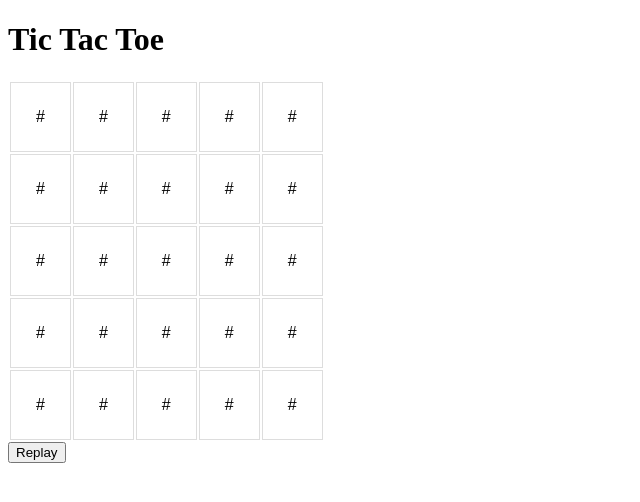
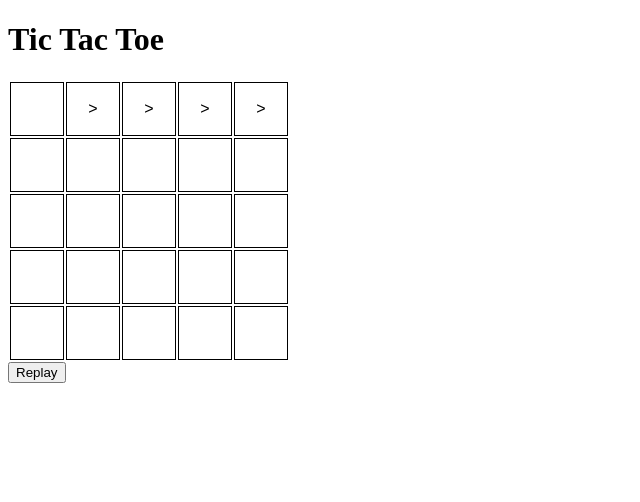
Before and after one commit to jallup/tictactoe, a plain HTML site: page index.html in a window 1280 px wide. Shown: the whole page, without its empty margins (0-640 px from the left). Drawn offline with Linux system fonts and the light colour scheme.

Commit message:
Changes for submission
Changes made after the feedback of first submit

```diff
--- a/index.html
+++ b/index.html
@@ -15,51 +15,50 @@
 	table {
 		font-family: arial, sans-serif;
 
-		width: 25px;
 	}
 
 	td, th {
-		border: 1px solid #dddddd;
+		border: 1px solid black;
 		text-align: center;
-		padding: 25px;
+
 	}
 
 	</style>
-	<table style="width:25px">
+	<table class="fixed" style="table-layout:fixed;">
 	<tr>
-		<td class="ttt" id="0" > #</td>
-		<td class="ttt" id="1" > #</td>
-		<td class="ttt" id="2" > #</td>
-		<td class="ttt" id="3" > #</td>
-		<td class="ttt" id="4" > #</td>
+		<td class="ttt" id="0" height="50px" width="50px"> </td>
+		<td class="ttt" id="1" height="50px" width="50px">> </td>
+		<td class="ttt" id="2" height="50px" width="50px">> </td>
+		<td class="ttt" id="3" height="50px" width="50px">> </td>
+		<td class="ttt" id="4" height="50px" width="50px">> </td>
 	</tr>
 	<tr>
-		<td class="ttt" id="5" > #</td>
-		<td class="ttt" id="6" > #</td>
-		<td class="ttt" id="7" > #</td>
-		<td class="ttt" id="8" > #</td>
-		<td class="ttt" id="9" > #</td>
+		<td class="ttt" id="5" height="50px" width="50px"> </td>
+		<td class="ttt" id="6" height="50px"> </td>
+		<td class="ttt" id="7" height="50px"> </td>
+		<td class="ttt" id="8" height="50px"> </td>
+		<td class="ttt" id="9" height="50px"> </td>
 	</tr>
 	<tr>
-		<td class="ttt" id="10" > #</td>
-		<td class="ttt" id="11" > #</td>
-		<td class="ttt" id="12" > #</td>
-		<td class="ttt" id="13" > #</td>
-		<td class="ttt" id="14" > #</td>
+		<td class="ttt" id="10" height="50px" width="50px"> </td>
+		<td class="ttt" id="11" height="50px"> </td>
+		<td class="ttt" id="12" height="50px"> </td>
+		<td class="ttt" id="13" height="50px"> </td>
+		<td class="ttt" id="14" height="50px"> </td>
 	</tr>
 	<tr>
-		<td class="ttt" id="15" > #</td>
-		<td class="ttt" id="16" > #</td>
-		<td class="ttt" id="17" > #</td>
-		<td class="ttt" id="18" > #</td>
-		<td class="ttt" id="19" > #</td>
+		<td class="ttt" id="15" height="50px" width="50px"> </td>
+		<td class="ttt" id="16" height="50px"> </td>
+		<td class="ttt" id="17" height="50px"> </td>
+		<td class="ttt" id="18" height="50px"> </td>
+		<td class="ttt" id="19" height="50px"> </td>
 	</tr>
 	<tr>
-		<td class="ttt" id="20" > #</td>
-		<td class="ttt" id="21" > #</td>
-		<td class="ttt" id="22" > #</td>
-		<td class="ttt" id="23" > #</td>
-		<td class="ttt" id="24" > #</td>
+		<td class="ttt" id="20" height="50px" width="50px"> </td>
+		<td class="ttt" id="21" height="50px"> </td>
+		<td class="ttt" id="22" height="50px"> </td>
+		<td class="ttt" id="23" height="50px"> </td>
+		<td class="ttt" id="24" height="50px"> </td>
 	</tr>
 	</table>
 	</div>
--- a/src/index.js
+++ b/src/index.js
@@ -29,11 +29,11 @@ if (document.readyState !== "loading") {
 
 var playBoard; // Will be an array containing all the moves players has made
 
-const one = "O";
+const one = "o";
 
-const two = "X";
+const two = "x";
 
-var Player = "X";
+var Player = "x";
 
 // Matrix containing all the ways game can be won
 
@@ -61,14 +61,14 @@ function startGame() {
   playBoard = Array.from(Array(25).keys());
 
   for (var i = 0; i < ttt.length; i++) {
-    ttt[i].innerText = "#";
+    ttt[i].innerText = "";
 
     ttt[i].addEventListener("click", clickCell, false);
   }
 }
 // Function containing to actions for cell clikcs
 function clickCell(cells) {
-  if (document.getElementById(cells.target.id).innerText === "#") {
+  if (document.getElementById(cells.target.id).innerText === "") {
     if (Player === one) {
       Player = two;
     } else if (Player === two) {
@@ -96,7 +96,7 @@ function gameOver(player) {
       }
 
       if (win === 5) {
-        alert("Player " + player + " won the game!");
+        alert("Player " + player + " won!");
         startGame();
       }
     }
```
